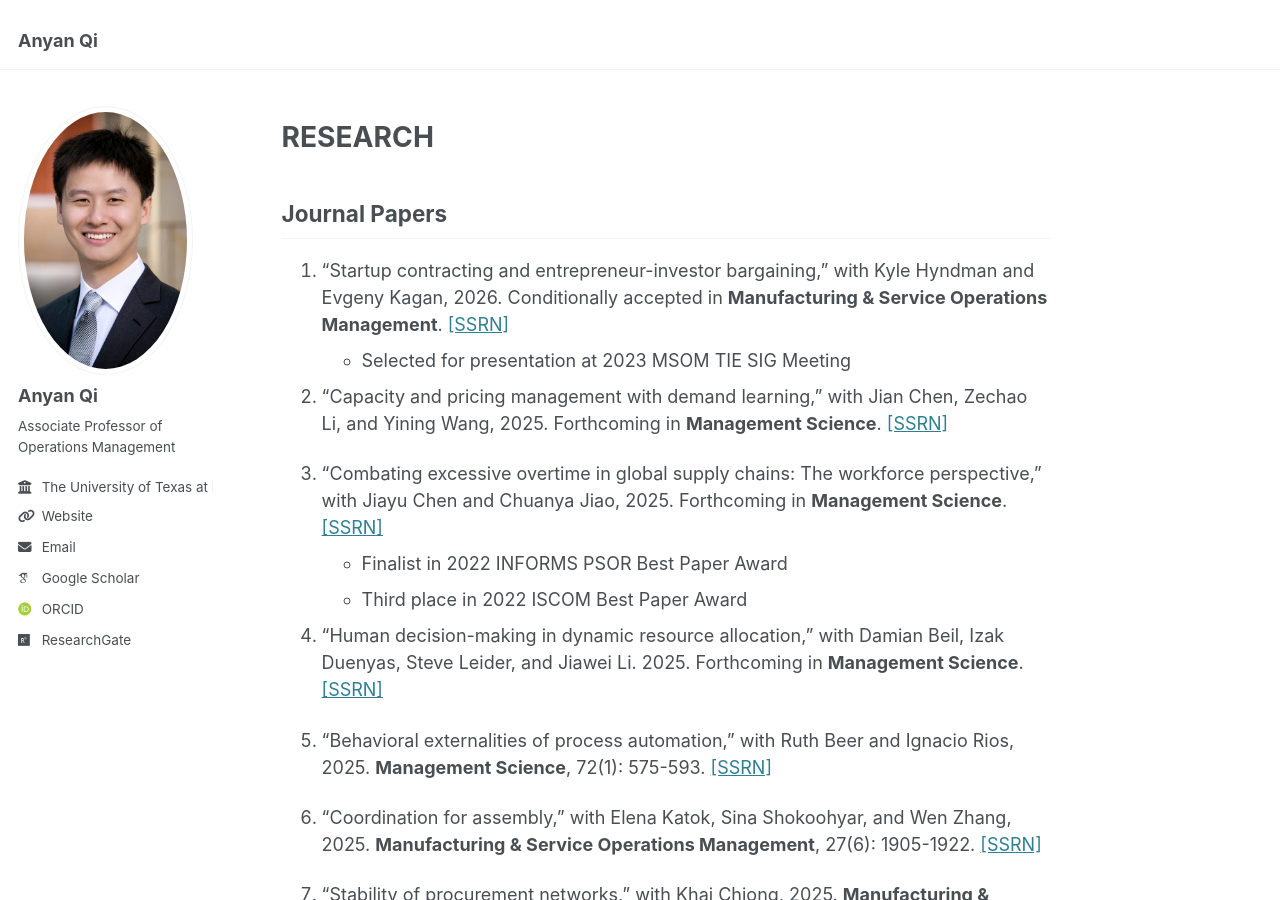
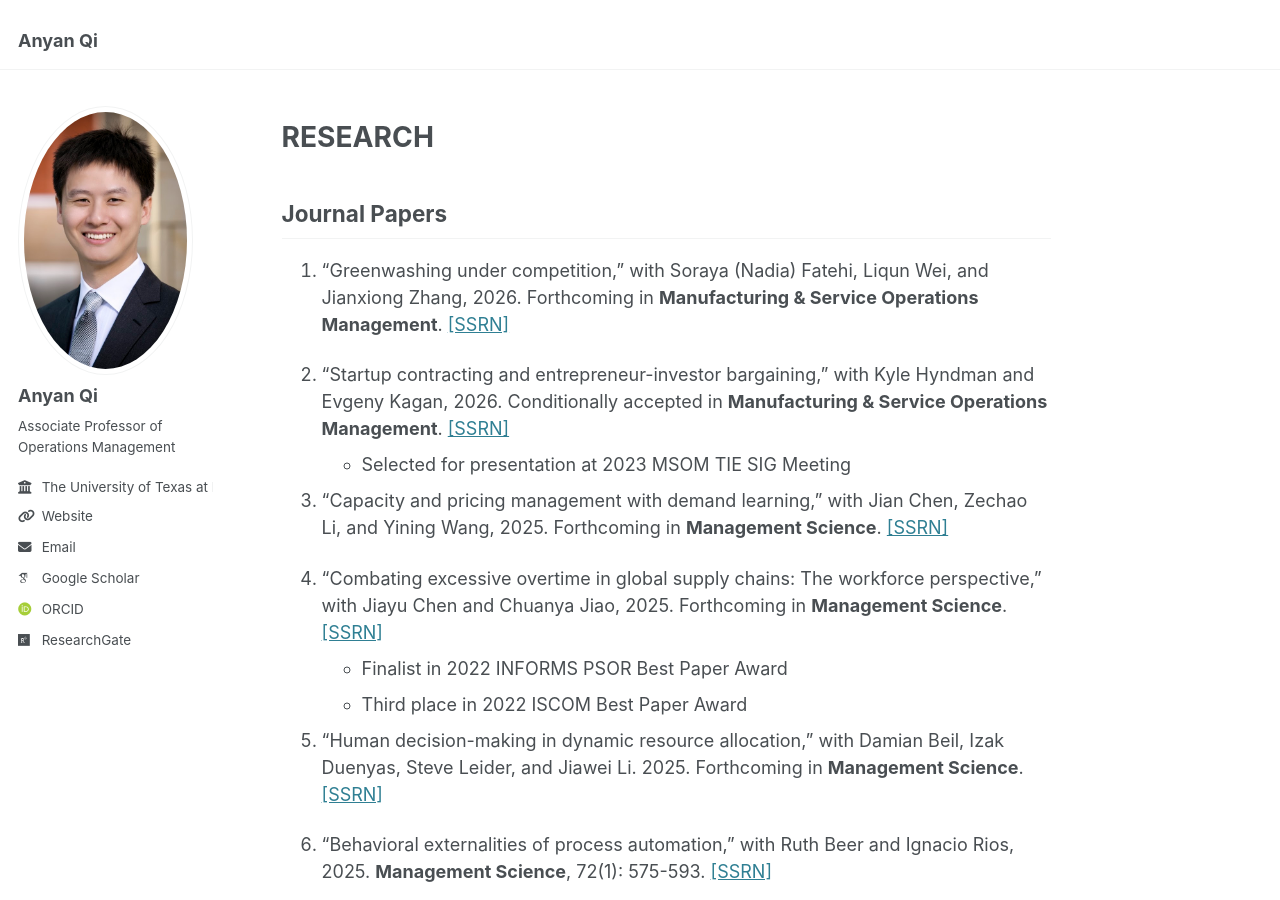
Before and after one commit to qi-anyan/qi-anyan.github.io, a Jekyll site: the page built from _pages/about.md, in a window 1280 px wide and 900 px high, scrolled down 715 px. Built offline with Jekyll 4.4.1, drawn with Linux system fonts in a browser that asks for light colours; some web fonts are replaced; some of the changed text lies outside the part shown.

Commit message:
Initial commit

```diff
--- a/_pages/about.md
+++ b/_pages/about.md
@@ -20,6 +20,8 @@ RESEARCH
 
 Journal Papers
 ------
+1. "Greenwashing under competition,”  with Soraya (Nadia) Fatehi, Liqun Wei, and Jianxiong Zhang, 2026. Forthcoming in **Manufacturing & Service Operations Management**. [[SSRN]](https://papers.ssrn.com/sol3/papers.cfm?abstract_id=4433364)
+
 1. "Startup contracting and entrepreneur-investor bargaining," with Kyle Hyndman and Evgeny Kagan, 2026. Conditionally accepted in **Manufacturing & Service Operations Management**. [[SSRN]](https://papers.ssrn.com/sol3/papers.cfm?abstract_id=3844516)
     - Selected for presentation at 2023 MSOM TIE SIG Meeting
 
```
Also changed, not shown: other parts of _pages/about.md (+0 -1 lines), 8 other files.
